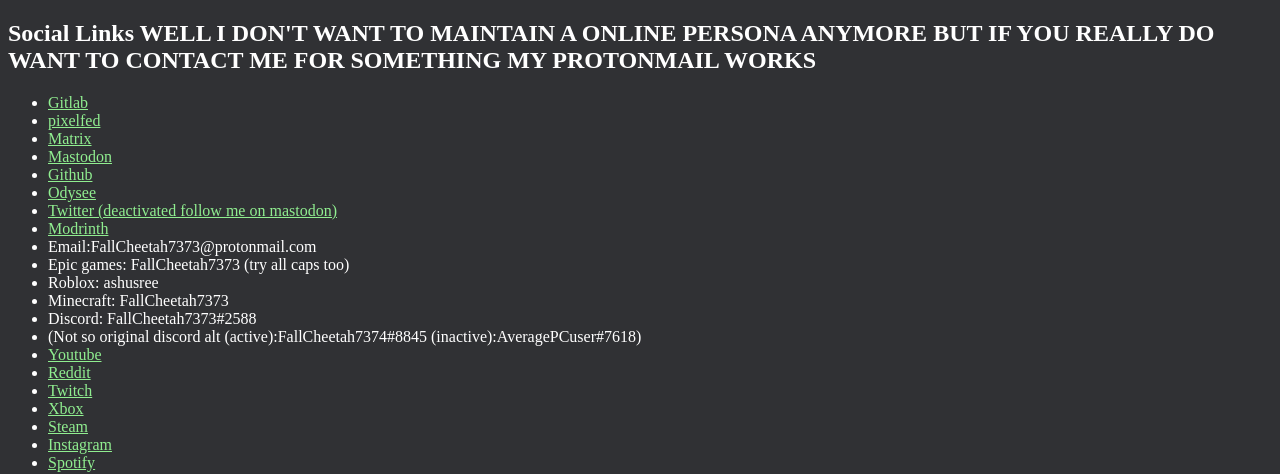
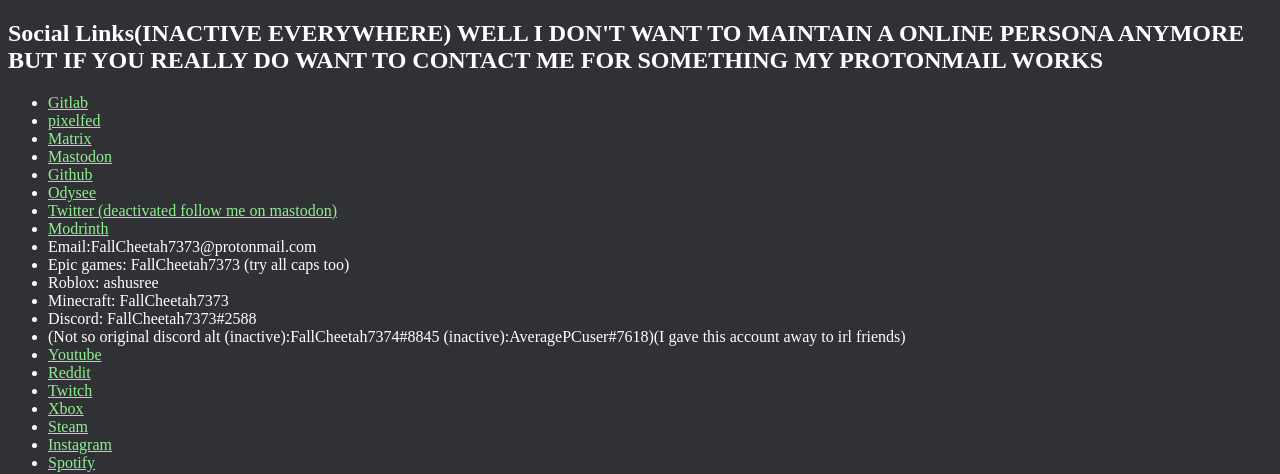
Before and after one commit to FallCheetah7373/FallCheetah7373.github.io, a plain HTML site: page index.html in a window 1280 px wide. Shown: the top 474 px of the page. Drawn offline with Linux system fonts and the light colour scheme.

Commit message:
Update index.html

```diff
--- a/index.html
+++ b/index.html
@@ -5,7 +5,7 @@
     <title> FallCheetah7373.github.io </title>
   </head>
 <body style="color:rgb(255,255,255); background-color:rgb(48,49,52);">
-  <nav> <h1> Social Links WELL I DON'T WANT TO MAINTAIN A ONLINE PERSONA ANYMORE BUT IF YOU REALLY DO WANT TO CONTACT ME FOR SOMETHING MY PROTONMAIL WORKS</h1>
+  <nav> <h1> Social Links(INACTIVE EVERYWHERE) WELL I DON'T WANT TO MAINTAIN A ONLINE PERSONA ANYMORE BUT IF YOU REALLY DO WANT TO CONTACT ME FOR SOMETHING MY PROTONMAIL WORKS</h1>
    <ul>
     <li><a href="https://gitlab.com/FallCheetah7373"> Gitlab </a> </li>
     <li><a href="https://pixelfed.social/i/web/profile/498165979110809356"> pixelfed </a> </li>
@@ -20,7 +20,7 @@
     <li>Roblox: ashusree </li>
     <li>Minecraft: FallCheetah7373 </li>
     <li>Discord: FallCheetah7373#2588  </li>
-    <li>(Not so original discord alt (active):FallCheetah7374#8845 (inactive):AveragePCuser#7618)</li>
+    <li>(Not so original discord alt (inactive):FallCheetah7374#8845 (inactive):AveragePCuser#7618)(I gave this account away to irl friends)</li>
     <li><a href= "https://www.youtube.com/channel/UCEoc9gQsmb2Uqj5QdSIu1cQ"> Youtube</a> </li>
     <li><a href= "https://www.reddit.com/user/FallCheetah7373">Reddit</a> </li>
     <li><a href= "https://www.twitch.tv/fallcheetah7373">Twitch</a></li>
```
